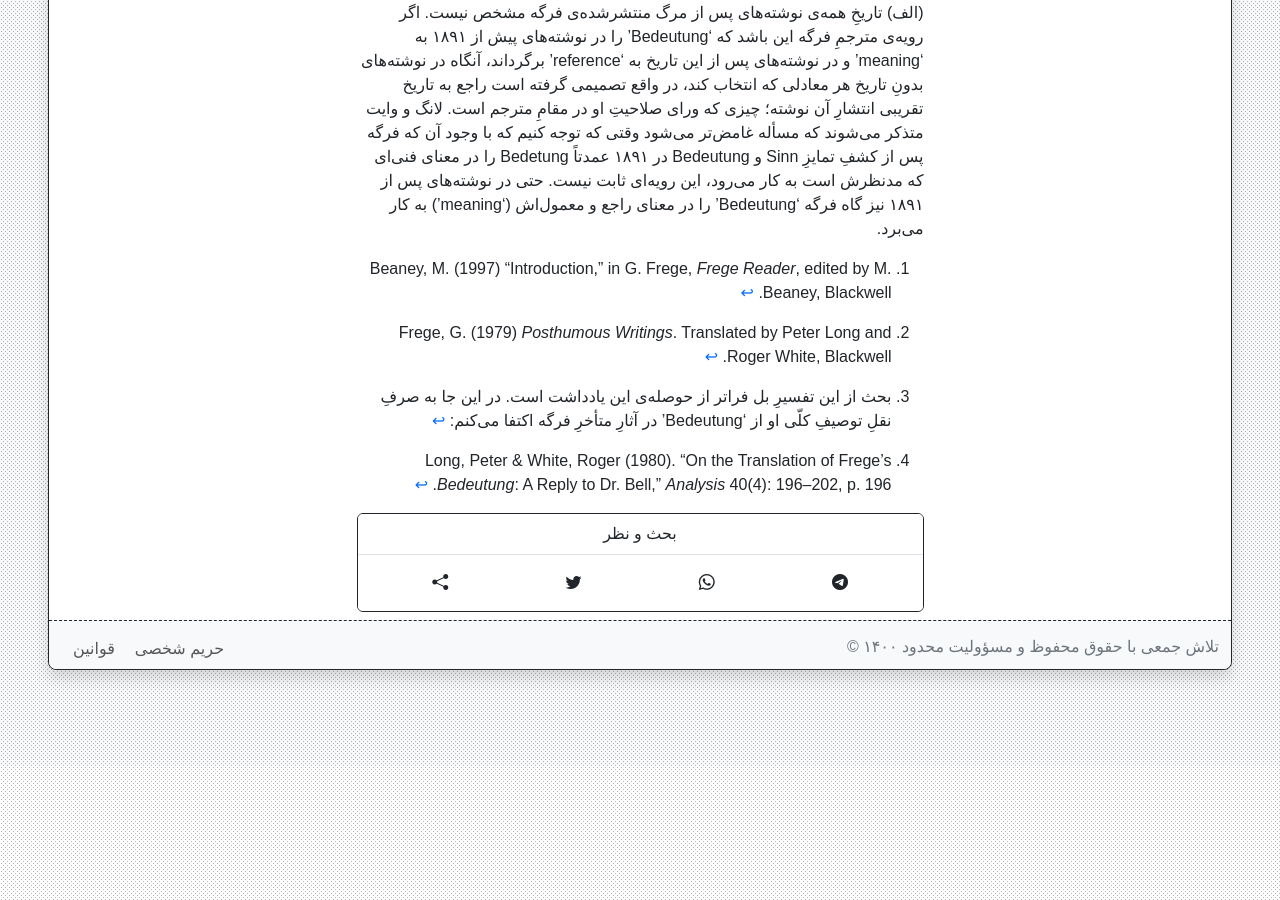
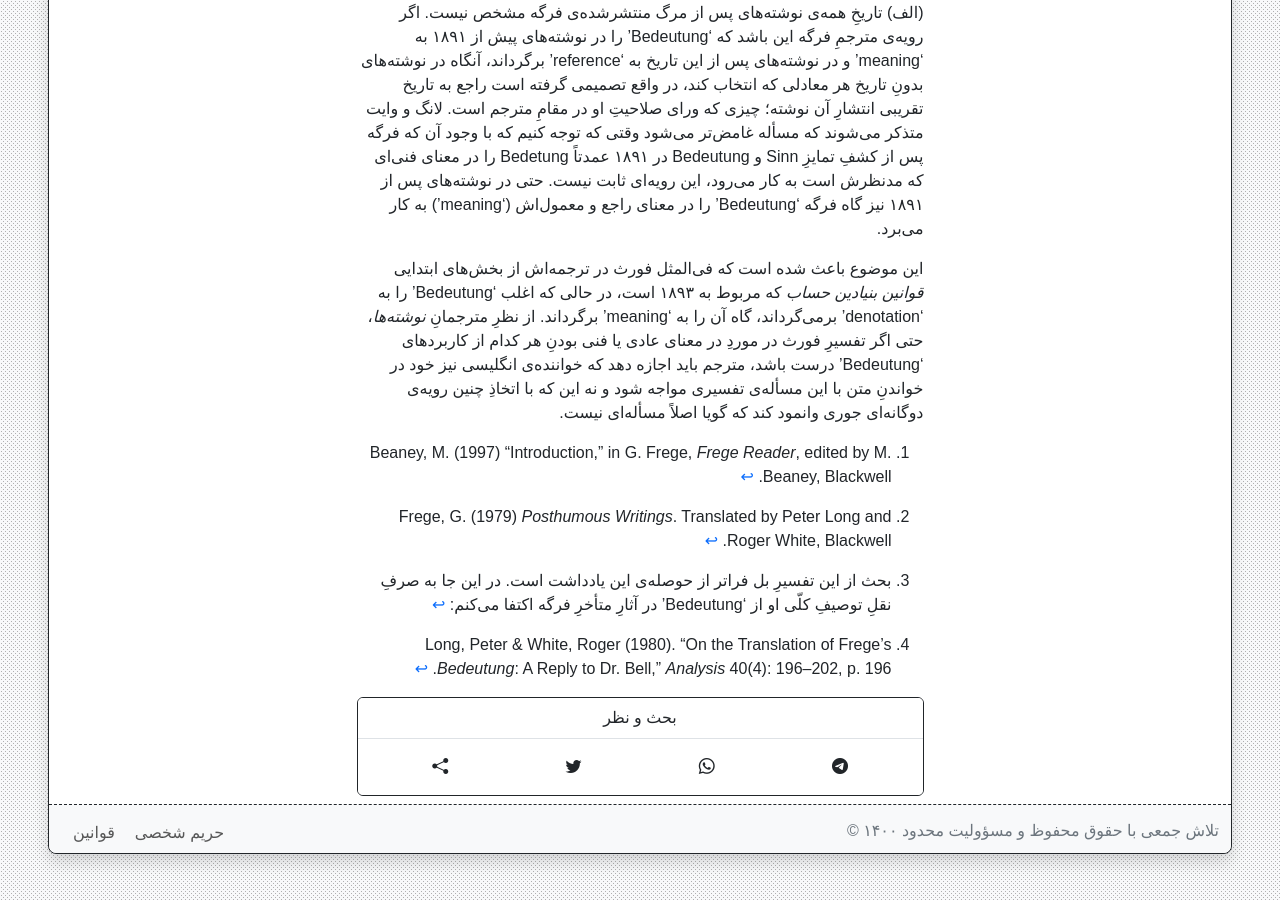
Before and after one commit to phicudemy/phicudemy.github.io, a Jekyll site: the page built from _posts/2024-07-16-fregebedeutung۲.md, in a window 1280 px wide and 900 px high, scrolled down 3872 px. Built offline with Jekyll 4.4.1, drawn with Linux system fonts in a browser that asks for light colours; comment, search, counter and statistics services are not loaded; a style sheet for code colours, icons or effects is not loaded; before the commit the page ends 4638 px from its top, so only the background shows below that.

Commit message:
TinaCMS content update

```diff
--- a/_posts/2024-07-16-fregebedeutung۲.md
+++ b/_posts/2024-07-16-fregebedeutung۲.md
@@ -8,6 +8,7 @@ published: true
 categories: _categories/philosophy.md
 contents: _contents/article.md
 ---
+
 
 > ترجمه‌ به انگلیسیِ معدود الفاظی در تاریخِ فلسفه به اندازه‌ی لفظِ ‘Bedeutung’ فرگه، مشخصاً آن طور که در کارهای متأخرش از دهه‌ی ۱۸۹۰ به بعد به کار رفته، مناقشه‌انگیز بوده است. مفهومِ سعادت/بهروزی (_eduaimonia_) ارسطو و مفهومِ روح (_Geist_) هگل برای دوره‌ی طولانی‌تری موضوعِ بحث‌هایی داغ بوده‌اند؛ اما حتی در این موارد هم این اندازه الفاظِ هم‌خانواده، که به وخیم‌تر شدنِ مشکل می‌انجامد، نداریم.[^1]
 
@@ -45,6 +46,8 @@ contents: _contents/article.md
 
 (الف) تاریخِ همه‌ی نوشته‌های پس از مرگ منتشرشده‌ی فرگه مشخص نیست. اگر رویه‌ی مترجمِ فرگه این باشد که ‘Bedeutung’ را در نوشته‌های پیش از ۱۸۹۱ به ‘meaning’ و در نوشته‌های پس از این تاریخ به ‘reference’ برگرداند، آنگاه در نوشته‌های بدونِ تاریخ هر معادلی که انتخاب کند، در واقع تصمیمی گرفته است راجع به تاریخ تقریبی انتشارِ آن نوشته؛ چیزی که ورای صلاحیتِ او در مقامِ مترجم است. لانگ و وایت متذکر می‌شوند که مسأله غامض‌تر می‌شود وقتی که توجه کنیم که با وجود آن که فرگه پس از کشفِ تمایزِ Sinn و Bedeutung در ۱۸۹۱ عمدتاً Bedetung را در معنای فنی‌ای که مدنظرش است به کار می‌رود، این رویه‌ای ثابت نیست. حتی در نوشته‌های پس از ۱۸۹۱ نیز گاه فرگه ‘Bedeutung’ را در معنای راجع و معمول‌اش (‘meaning’) به کار می‌برد.
 
+این موضوع باعث شده است که فی‌المثل فورث در ترجمه‌اش از بخش‌های ابتدایی _قوانین بنیادین حساب_ که مربوط به ۱۸۹۳ است، در حالی که اغلب ‘Bedeutung’‌ را به ‘denotation’ برمی‌گرداند، گاه آن را به ‘meaning’‌ برگرداند. از نظرِ مترجمانِ _نوشته‌ها_، حتی اگر تفسیرِ فورث در موردِ در معنای عادی یا فنی بودنِ هر کدام از کاربردهای ‘Bedeutung’ درست باشد، مترجم باید اجازه دهد که خواننده‌ی انگلیسی نیز خود در خواندنِ متن با این مسأله‌ی تفسیری مواجه شود و نه این که با اتخاذِ چنین رویه‌ی دوگانه‌ای جوری وانمود کند که گویا اصلاً مسأله‌ای نیست.
+
 
 
 
```
